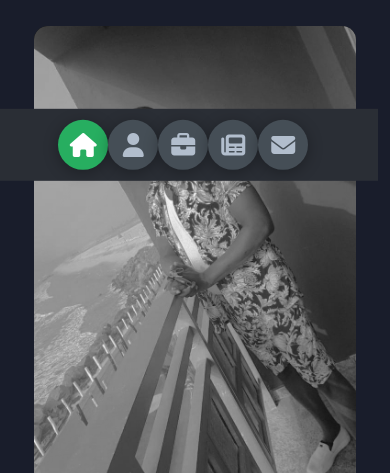
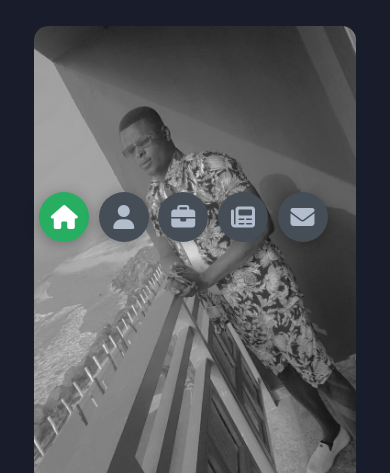
Before and after one commit to Ogshabzy23101/my-portfolio, a plain HTML site: page index.html in a window 390 px wide. Shown: the part 627-1100 px from the top of the page. Drawn offline with Linux system fonts and the light colour scheme.

Commit message:
Add files via upload

```diff
--- a/styles/_media.scss
+++ b/styles/_media.scss
@@ -83,10 +83,12 @@
         justify-content: center;
         align-items: center;
         width: 100%;
-        top: auto;
+        top: 100%;
         bottom: 0;
-
         background-color: var(--color-grey-7);
+        .control{
+margin: .3rem;
+        }
     }
 
     section {
```
Also changed, not shown: styles/style.css, 1 other file.
